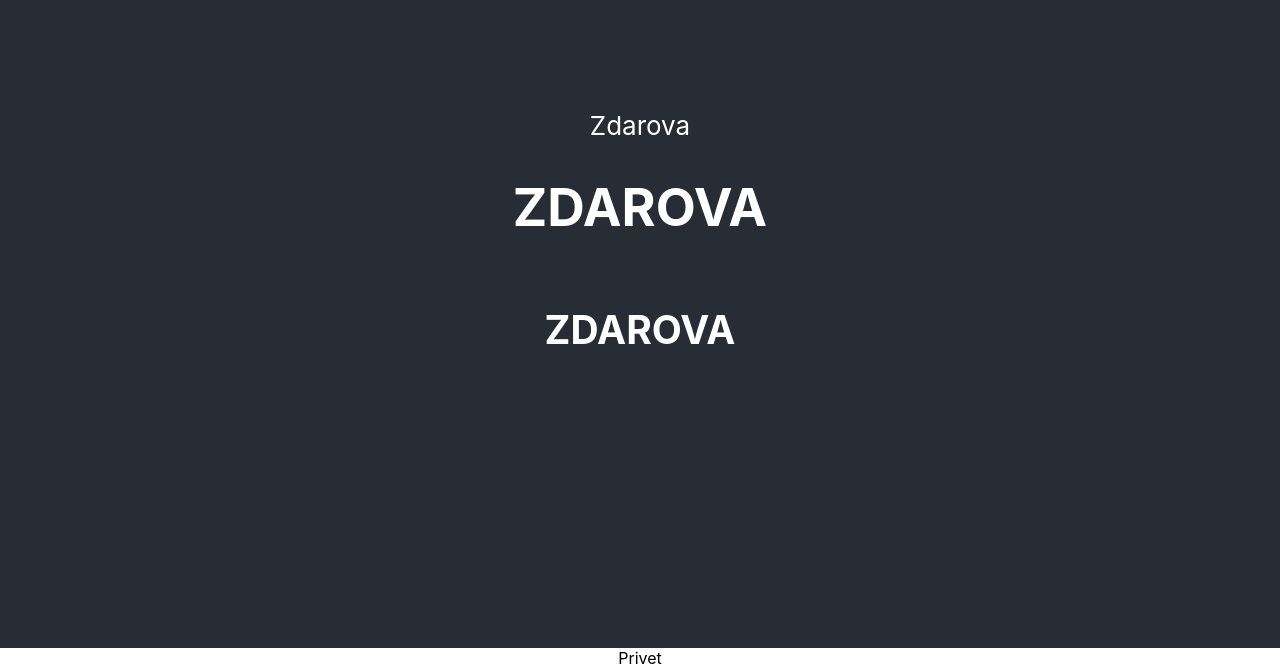
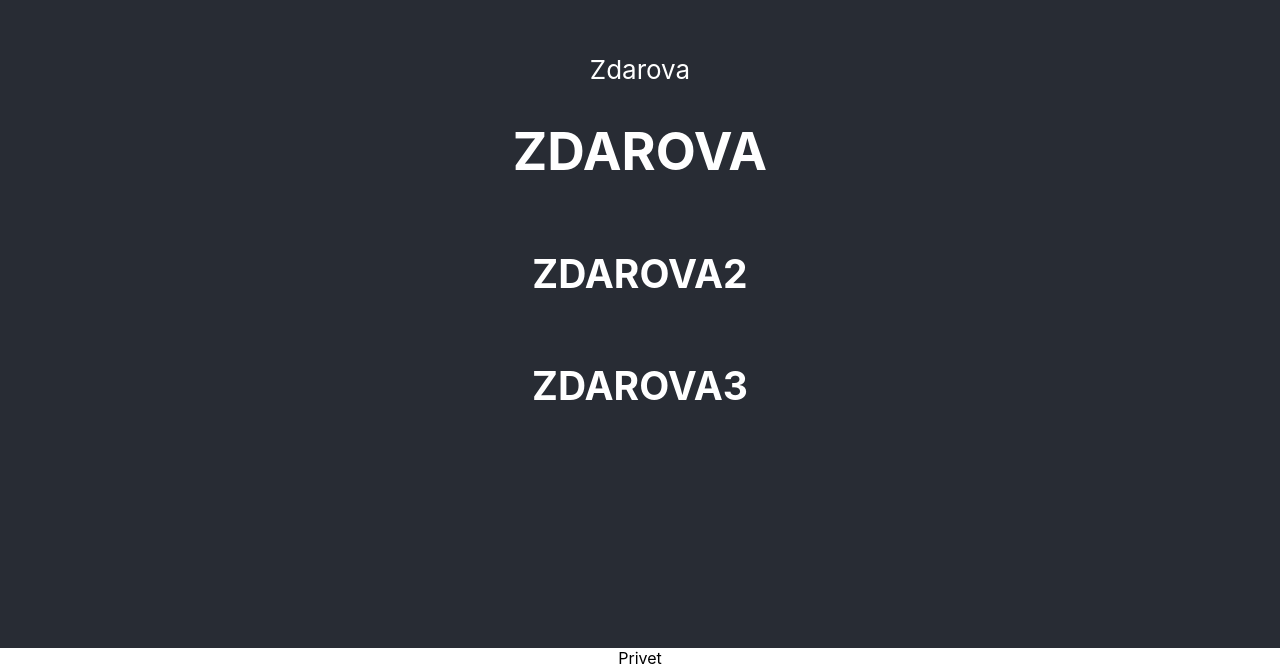
Before and after one commit to flowfordan/react-chat, a React (Create React App) app: page / in a window 1280 px wide. Shown: the part 152-820 px from the top of the page. Built offline with nearby package versions, Linux system fonts and the light colour scheme.

Commit message:
for newfix

```diff
--- a/src/App.js
+++ b/src/App.js
@@ -7,7 +7,8 @@ function App() {
       <header className="App-header">
           Zdarova
           <h1>ZDAROVA</h1>
-          <h2>ZDAROVA</h2>
+          <h2>ZDAROVA2</h2>
+          <h2>ZDAROVA3</h2>
       </header>
       <div>
         Privet
```
